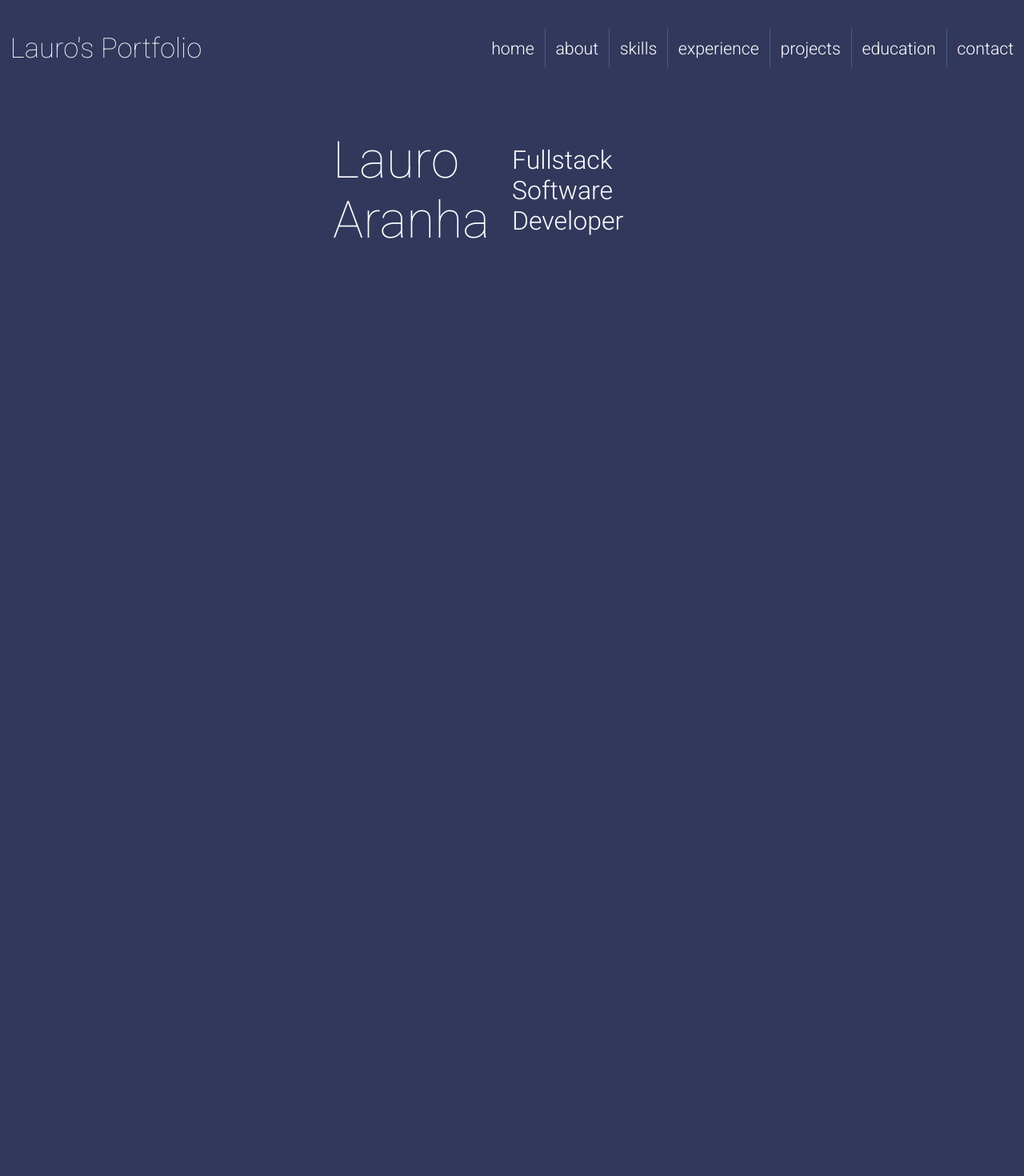
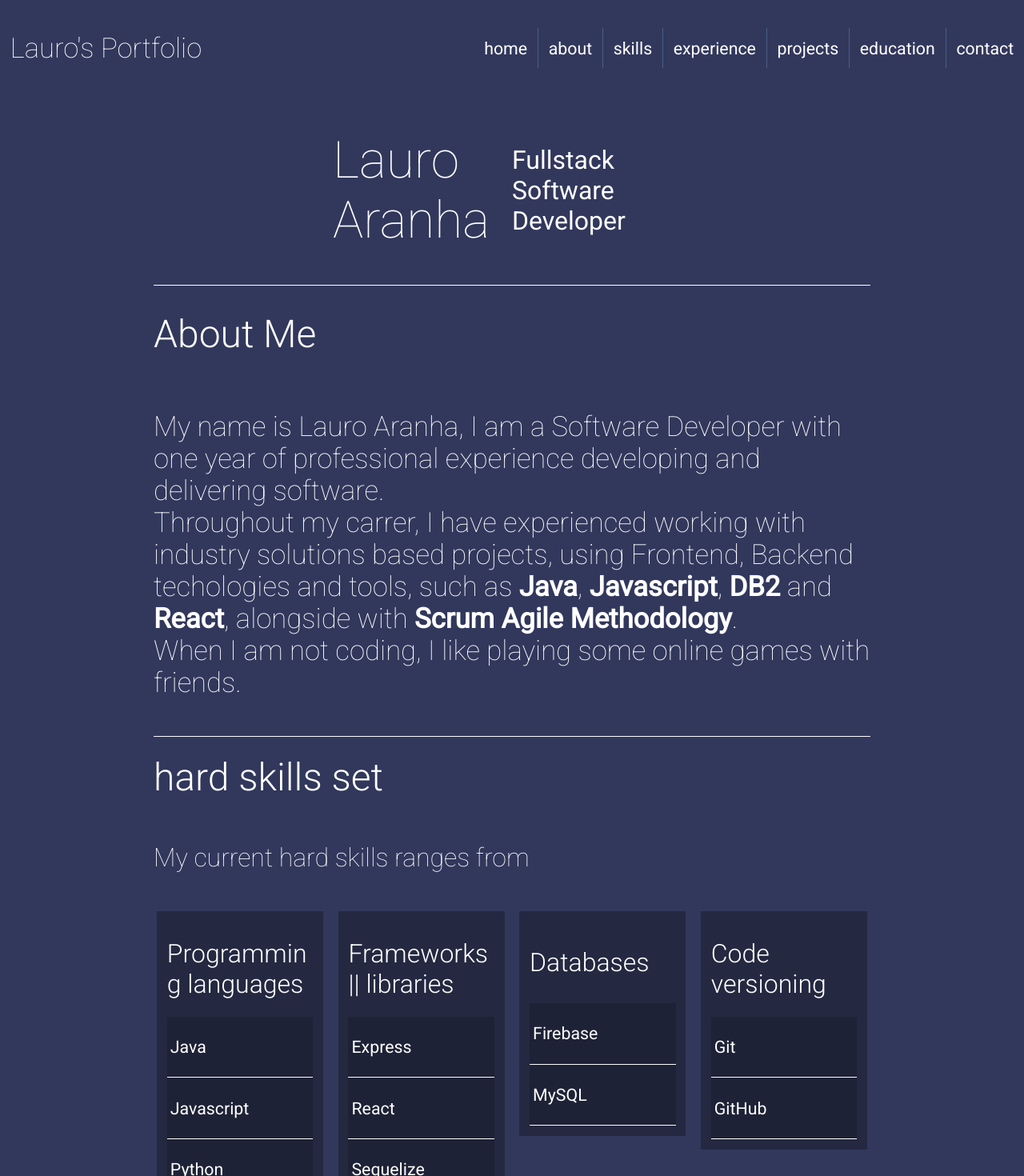
Before and after one commit to LauroAranha/portfolio, a React (Create React App) app: page / in a window 1280 px wide. Shown: the top 1470 px of the page at 80% size. Before the commit the page ends 800 px from the top, so only its background shows below. Built offline with nearby package versions, Linux system fonts and the light colour scheme; the HTML template or start-up script is replaced by a standard one.

Commit message:
Update app.js with new components

```diff
--- a/src/App.js
+++ b/src/App.js
@@ -1,13 +1,17 @@
 import './App.css';
+import About from './components/About';
 import Header from './components/Header';
 import Home from './components/Home';
+import Skills from './components/Skills';
 
 function App() {
   return (
-    <div className="App">
+    <>
       <Header />
       <Home />
-    </div>
+      <About />
+      <Skills />
+    </>
   );
 }
 
```
